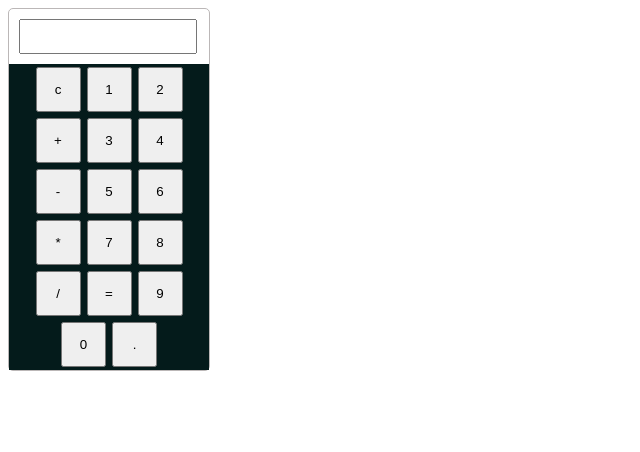
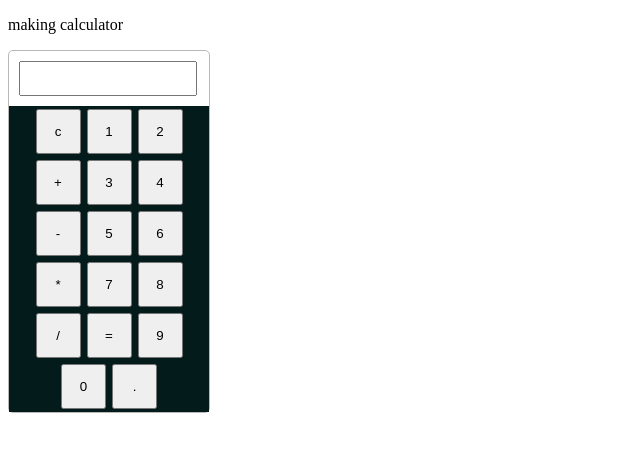
Before and after one commit to rupeshkumar8434/calculator, a plain HTML site: page index.html in a window 1280 px wide. Shown: the whole page, without its empty margins (0-640 px from the left). Drawn offline with Linux system fonts and the light colour scheme.

Commit message:
new_para_add

```diff
--- a/index.html
+++ b/index.html
@@ -5,6 +5,7 @@
   <title>Calculator</title>
 </head>
 <body>
+    <p>making calculator</p>
   <div id="calculator">
     <input type="text" id="display" readonly>
     <div class="button-container">
```
